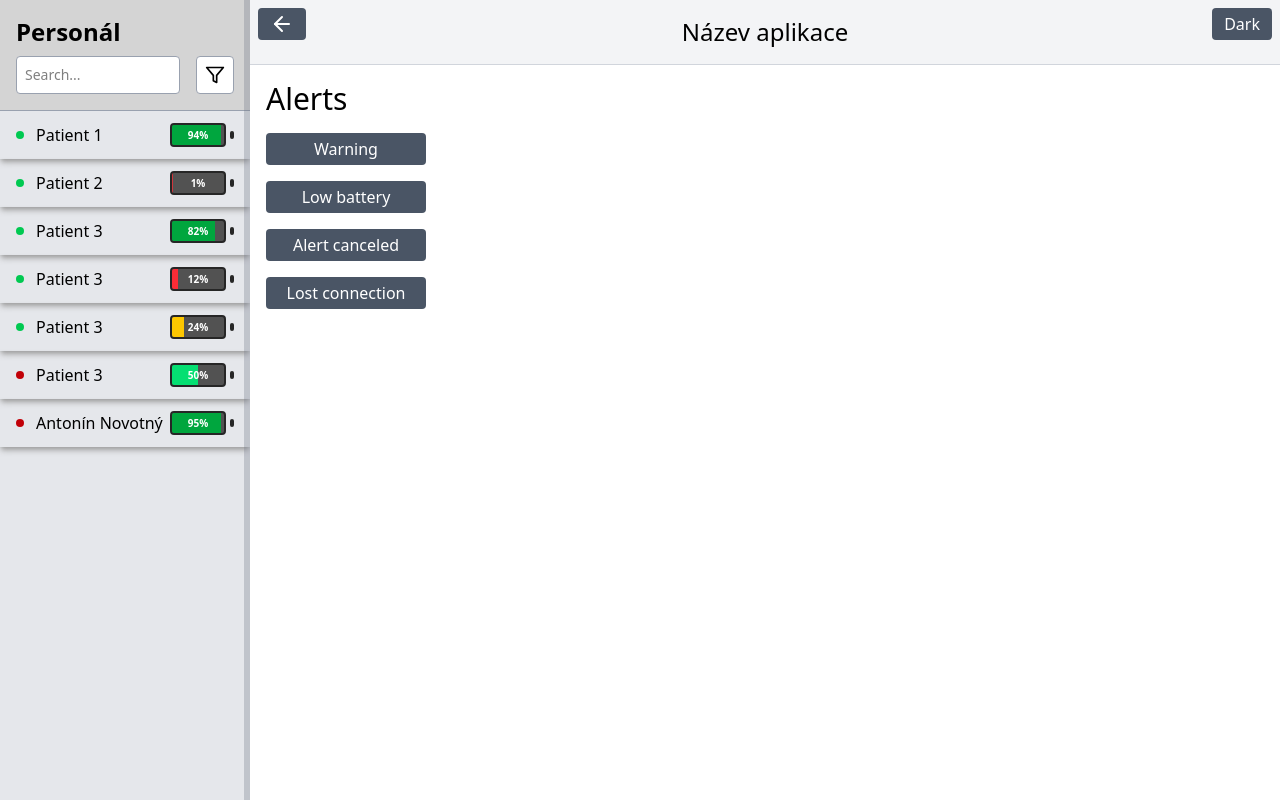
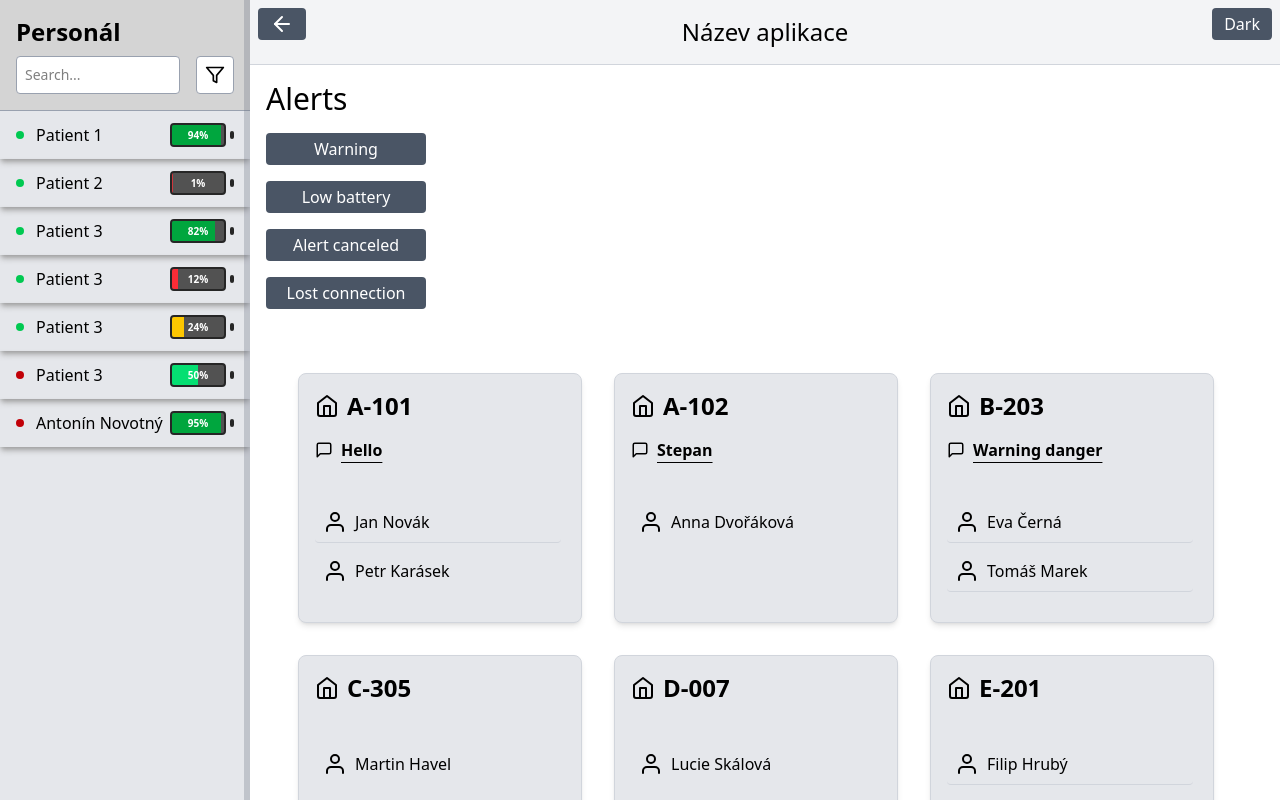
Before and after one commit to stopka007/IoT, a React (Vite) app in the folder apps/iot-app/: page / in a window 1280 px wide. Built offline with nearby package versions, Linux system fonts and the light colour scheme.

Commit message:
Detail component completed

```diff
--- /dev/null
+++ b/apps/iot-app/src/Icons/HomeIcon.tsx
@@ -0,0 +1,18 @@
+const HomeIcon = () => (
+  <svg
+    xmlns="http://www.w3.org/2000/svg"
+    width="24"
+    height="24"
+    viewBox="0 0 24 24"
+    fill="none"
+    stroke="currentColor"
+    stroke-width="2"
+    stroke-linecap="round"
+    stroke-linejoin="round"
+    className="feather feather-home"
+  >
+    <path d="M3 9l9-7 9 7v11a2 2 0 0 1-2 2H5a2 2 0 0 1-2-2z"></path>
+    <polyline points="9 22 9 12 15 12 15 22"></polyline>
+  </svg>
+);
+export default HomeIcon;
--- /dev/null
+++ b/apps/iot-app/src/Icons/MessageSquareIcon.tsx
@@ -0,0 +1,17 @@
+const MessageSquareIcon = () => (
+  <svg
+    xmlns="http://www.w3.org/2000/svg"
+    width="18"
+    height="18"
+    viewBox="0 0 24 24"
+    fill="none"
+    stroke="currentColor"
+    stroke-width="2"
+    stroke-linecap="round"
+    stroke-linejoin="round"
+    className="feather feather-message-square"
+  >
+    <path d="M21 15a2 2 0 0 1-2 2H7l-4 4V5a2 2 0 0 1 2-2h14a2 2 0 0 1 2 2z"></path>
+  </svg>
+);
+export default MessageSquareIcon;
--- /dev/null
+++ b/apps/iot-app/src/Icons/UserIcon.tsx
@@ -0,0 +1,18 @@
+const PersonIcon = () => (
+  <svg
+    xmlns="http://www.w3.org/2000/svg"
+    width="24"
+    height="24"
+    viewBox="0 0 24 24"
+    fill="none"
+    stroke="currentColor"
+    stroke-width="2"
+    stroke-linecap="round"
+    stroke-linejoin="round"
+    className="feather feather-user"
+  >
+    <path d="M20 21v-2a4 4 0 0 0-4-4H8a4 4 0 0 0-4 4v2"></path>
+    <circle cx="12" cy="7" r="4"></circle>
+  </svg>
+);
+export default PersonIcon;
--- /dev/null
+++ b/apps/iot-app/src/components/RoomsComponent/RoomsComponent.tsx
@@ -0,0 +1,57 @@
+import React from "react";
+
+import HomeIcon from "../../Icons/HomeIcon";
+import MessageSquareIcon from "../../Icons/MessageSquareIcon";
+import PersonIcon from "../../Icons/UserIcon";
+import { useTheme } from "../../functions/ThemeContext";
+
+interface RoomsComponentProps {
+  title: string;
+  message?: string;
+  pacient: string[];
+}
+
+const RoomsComponent: React.FC<RoomsComponentProps> = ({ title, pacient, message }) => {
+  const { theme } = useTheme();
+
+  const baseBg = theme === "light" ? "bg-gray-200" : "bg-neutral-600";
+  const baseText = theme === "light" ? "text-black" : "text-white";
+  const hoverBg = theme === "light" ? "hover:bg-neutral-500" : "hover:bg-neutral-400";
+  const hoverText = theme === "light" ? "hover:text-white" : "hover:text-black";
+
+  return (
+    <div
+      className={`max-w-sm w-full p-4 border rounded-lg shadow-md ${baseBg} border-gray-300 dark:border-neutral-500 h-[250px] flex flex-col justify-between hover:shadow-md hover:shadow-neutral-500 transition duration-300 ease-in-out`}
+    >
+      <div>
+        <div className="flex items-center gap-2 mb-4">
+          <HomeIcon />
+          <h2 className={`text-2xl font-bold ${baseText}`}>{title}</h2>
+        </div>
+
+        {message && (
+          <div className="flex items-center gap-2 mb-4 underline underline-offset-6 shadow-black">
+            <MessageSquareIcon />
+            <p className={`text-l font-semibold ${baseText}`}>{message}</p>
+          </div>
+        )}
+      </div>
+
+      <ul
+        className={`flex-1 mt-6 overflow-y-auto divide-y divide-gray-300 dark:divide-neutral-500 pr-1 pb-4`}
+      >
+        {pacient.map((name, index) => (
+          <div
+            key={index}
+            className={`flex duration-300  ease-in-out gap-2 mb-2 items-center px-2 py-2 overflow-x-auto rounded ${hoverBg} ${hoverText} cursor-pointer transition ${baseText}`}
+          >
+            <PersonIcon />
+            <li>{name}</li>
+          </div>
+        ))}
+      </ul>
+    </div>
+  );
+};
+
+export default RoomsComponent;
--- /dev/null
+++ b/apps/iot-app/src/components/RoomsComponent/RoomsGrid.tsx
@@ -0,0 +1,39 @@
+import React from "react";
+
+import RoomsComponent from "./RoomsComponent";
+
+const RoomsGrid: React.FC = () => {
+  const roomsData = [
+    { title: "A-101", message: "Hello", pacient: ["Jan Novák", "Petr Karásek"] },
+    { title: "A-102", message: "Stepan", pacient: ["Anna Dvořáková"] },
+    {
+      title: "B-203",
+      message: "Warning danger",
+      pacient: ["Eva Černá", "Tomáš Marek", "Jana Nová"],
+    },
+    { title: "C-305", pacient: ["Martin Havel"] },
+    { title: "D-007", pacient: ["Lucie Skálová"] },
+    {
+      title: "E-201",
+      pacient: ["Filip Hrubý", "Veeeeeeerrrrrrryyyyyyyy loooooooooong naaaaaaamee"],
+    },
+    {
+      title: "F-010",
+      pacient: ["Veronika Pokorná", "Adam Mach", "Daniel Vavra", "Havel"],
+    },
+  ];
+
+  return (
+    <div className="h-[calc(100vh-120px)] overflow-y-auto px-4">
+      <div className="flex flex-wrap gap-4 py-4 overflow-y-auto pb-60">
+        {roomsData.map((room, index) => (
+          <div key={index} className="p-2 min-w-[250px] min-h-[200px] flex-shrink-0 basis-[300px]">
+            <RoomsComponent title={room.title} message={room.message} pacient={room.pacient} />
+          </div>
+        ))}
+      </div>
+    </div>
+  );
+};
+
+export default RoomsGrid;
--- a/apps/iot-app/src/pages/MainPage/MainPage.tsx
+++ b/apps/iot-app/src/pages/MainPage/MainPage.tsx
@@ -4,6 +4,7 @@ import ArrowLeftIcon from "../../Icons/ArrowLeftIcon";
 import ArrowRightIcon from "../../Icons/ArrowRightIcon";
 import Alert from "../../alerts/Alert";
 import LoadingOverlay from "../../components/LoadingOverlay";
+import RoomsGrid from "../../components/RoomsComponent/RoomsGrid";
 import Sidebar from "../../components/Sidebar";
 import { useTheme } from "../../functions/ThemeContext";
 
@@ -80,6 +81,9 @@ export default function MainPage() {
             pacient="antonín komárek"
           />
         </div>
+        <div className="p-6">
+          <RoomsGrid />
+        </div>
       </main>
     </div>
   );
```
